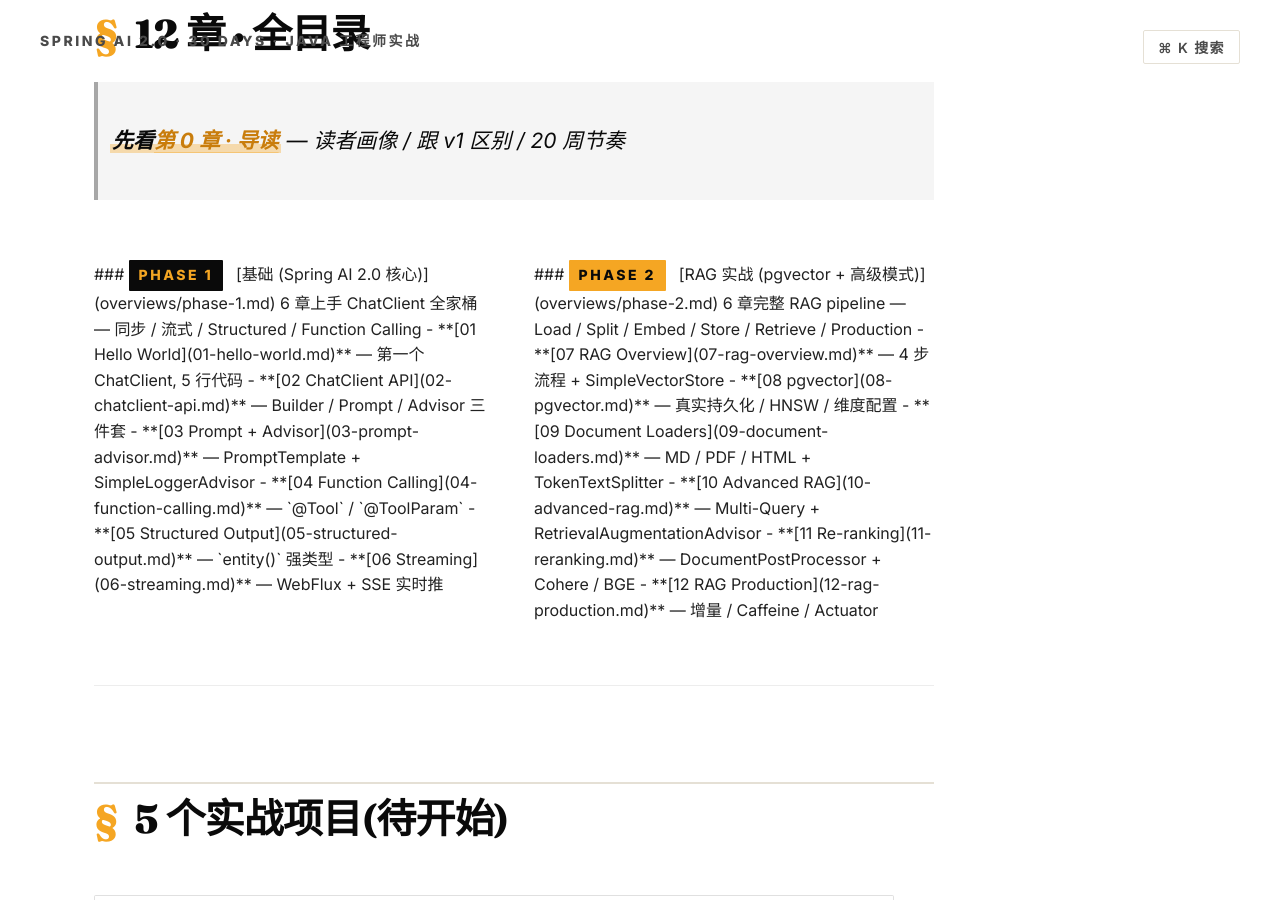
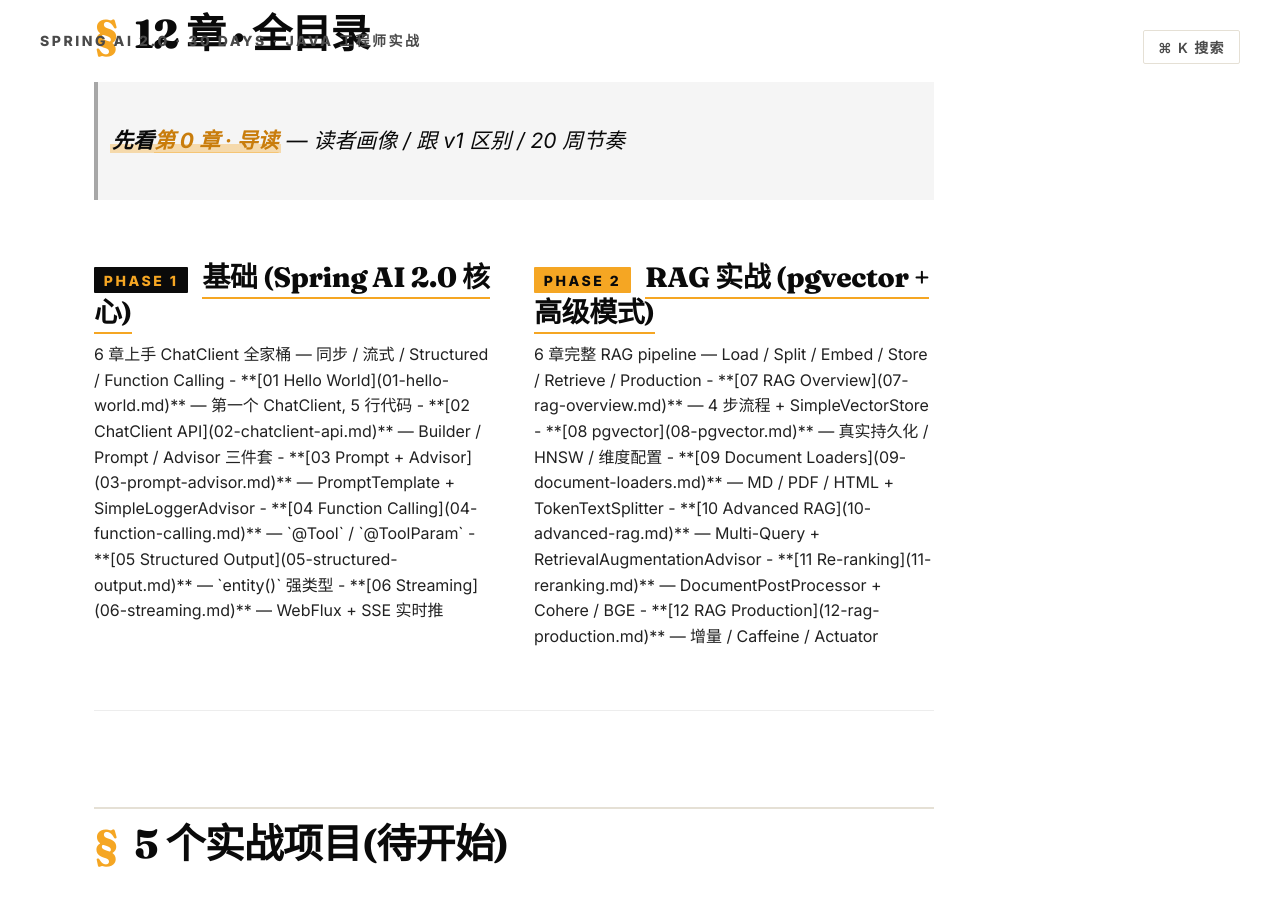
Before and after one commit to mishishi/spring-ai-2-0-projects, an MkDocs documentation site: the page built from docs/index.md, in a window 1280 px wide and 900 px high, scrolled down 2257 px. Built offline with MkDocs 1.6.1 and Material for MkDocs 9.7.7, drawn with Linux system fonts in a browser that asks for light colours; comment, search, counter and statistics services are not loaded.

Commit message:
fix: TOC 内 h3 改用 HTML 标签(原 markdown ### 在 <div> 内被 raw 跳过)
原问题: <div class='toc-phase'> 后面 ### 跟 div 之间有换行,
markdown 解析器把 <div> 当 raw HTML,内部的 ### 没被解析,字面渲染 '### PHASE 1'

修法: 改用 <h3><span>PHASE 1</span> <a>基础</a></h3> HTML 直接写
(mkdocs-material 解析 HTML 标签,不会再 raw 跳过)

CSS .toc-grid h3 选择器仍然命中,样式不变

```diff
--- a/docs/index.md
+++ b/docs/index.md
@@ -86,7 +86,7 @@
 
 <div class="toc-phase">
 
-### <span class="toc-phase-label toc-phase-1">PHASE 1</span> [基础 (Spring AI 2.0 核心)](overviews/phase-1.md)
+<h3><span class="toc-phase-label toc-phase-1">PHASE 1</span> <a href="overviews/phase-1.md">基础 (Spring AI 2.0 核心)</a></h3>
 
 6 章上手 ChatClient 全家桶 — 同步 / 流式 / Structured / Function Calling
 
@@ -101,7 +101,7 @@
 
 <div class="toc-phase">
 
-### <span class="toc-phase-label toc-phase-2">PHASE 2</span> [RAG 实战 (pgvector + 高级模式)](overviews/phase-2.md)
+<h3><span class="toc-phase-label toc-phase-2">PHASE 2</span> <a href="overviews/phase-2.md">RAG 实战 (pgvector + 高级模式)</a></h3>
 
 6 章完整 RAG pipeline — Load / Split / Embed / Store / Retrieve / Production
 
```
